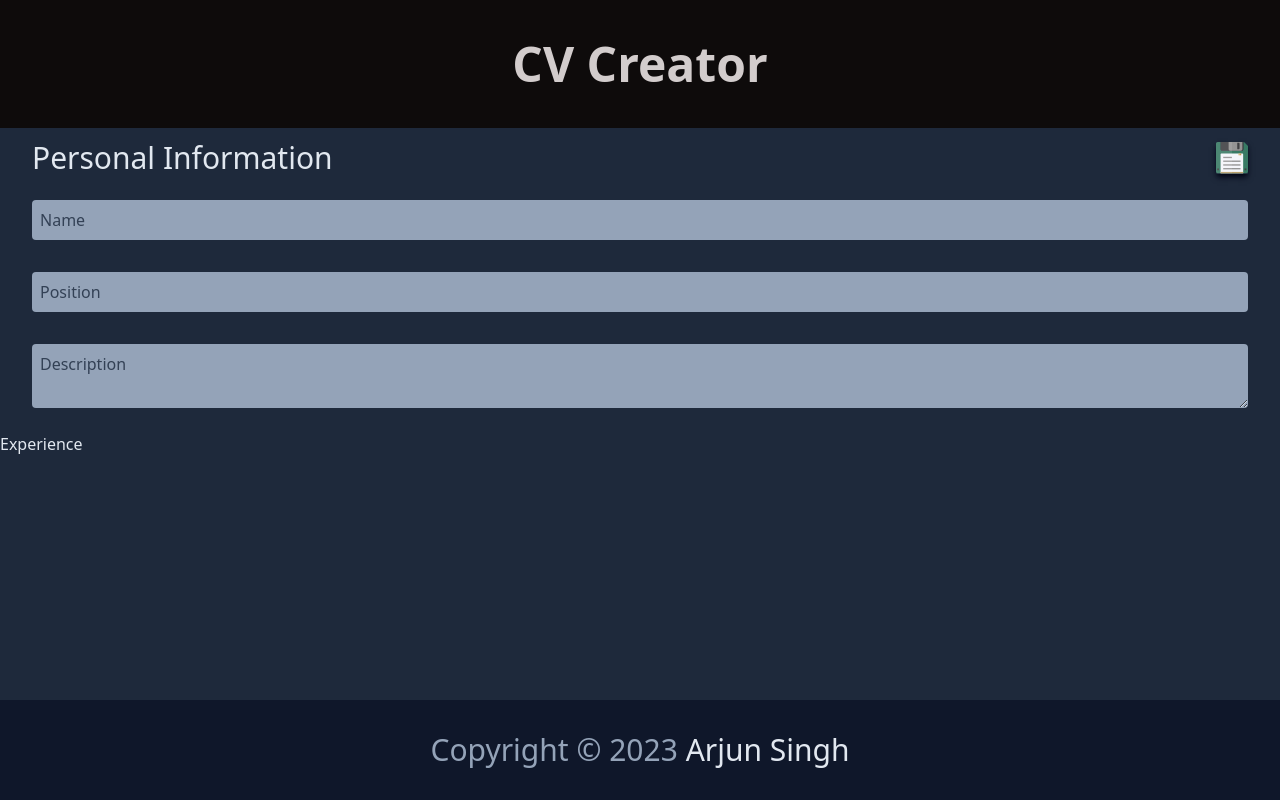
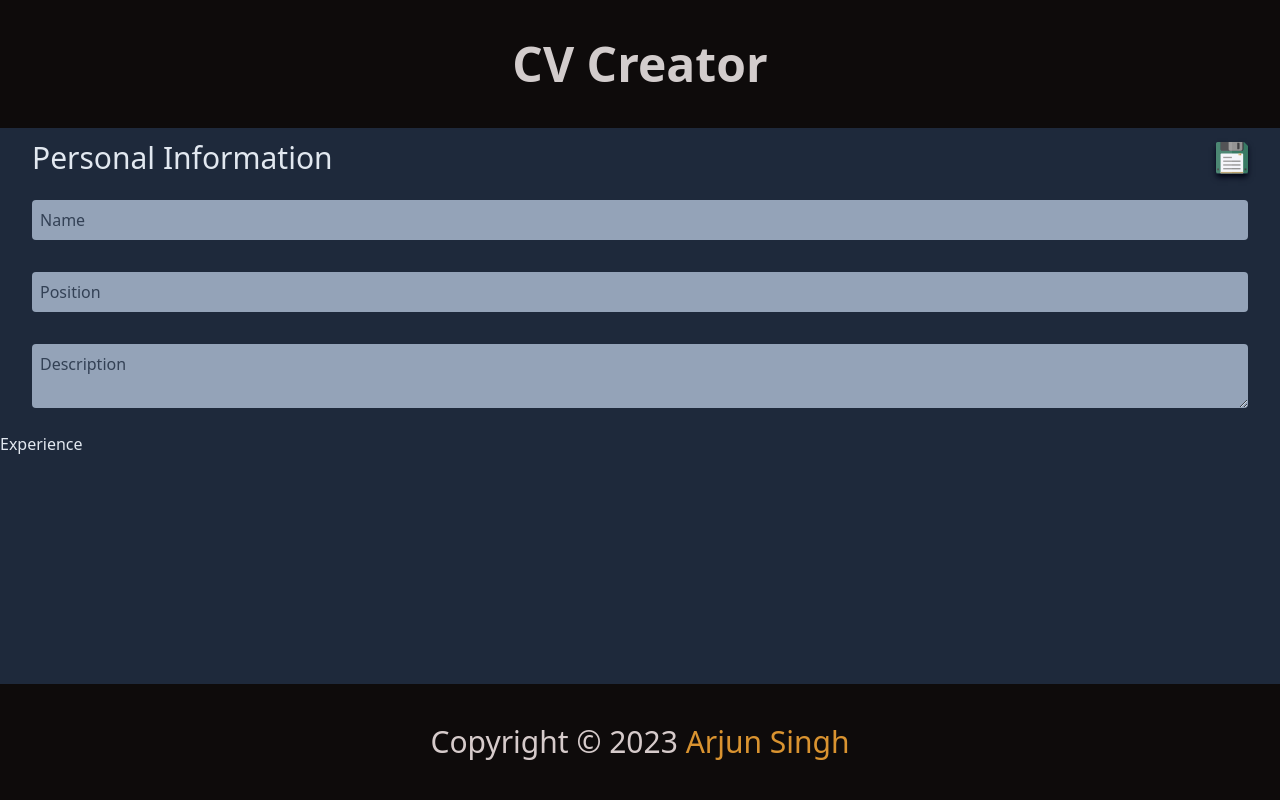
Before and after one commit to dotarjun/CV-Project-React, a React (Create React App) app: page / in a window 1280 px wide. Built offline with nearby package versions, Linux system fonts and the light colour scheme.

Commit message:
🎨 style(footer.jsx): change background color to neutral-focus and text color to base-content 🔥 chore(footer.jsx): remove unused CSS classes 🚀 feat(footer.jsx): add hover effect to the link in the footer

```diff
--- a/src/Components/footer.jsx
+++ b/src/Components/footer.jsx
@@ -2,11 +2,11 @@ import React from 'react';
 
 export default function Footer() {
   return (
-    <footer className="bg-slate-900 absolute w-screen bottom-0">
-      <p className="text-3xl text-center py-8 text-slate-400">
+    <footer className="bg-neutral-focus absolute w-screen bottom-0">
+      <p className="text-3xl text-center py-10 text-base-content">
         Copyright © 2023
         {' '}
-        <a href="https://github.com/dotarjun" className="text-slate-200">Arjun Singh</a>
+        <a href="https://github.com/dotarjun" className="text-accent hover:text-accent-focus">Arjun Singh</a>
       </p>
     </footer>
   );
```
